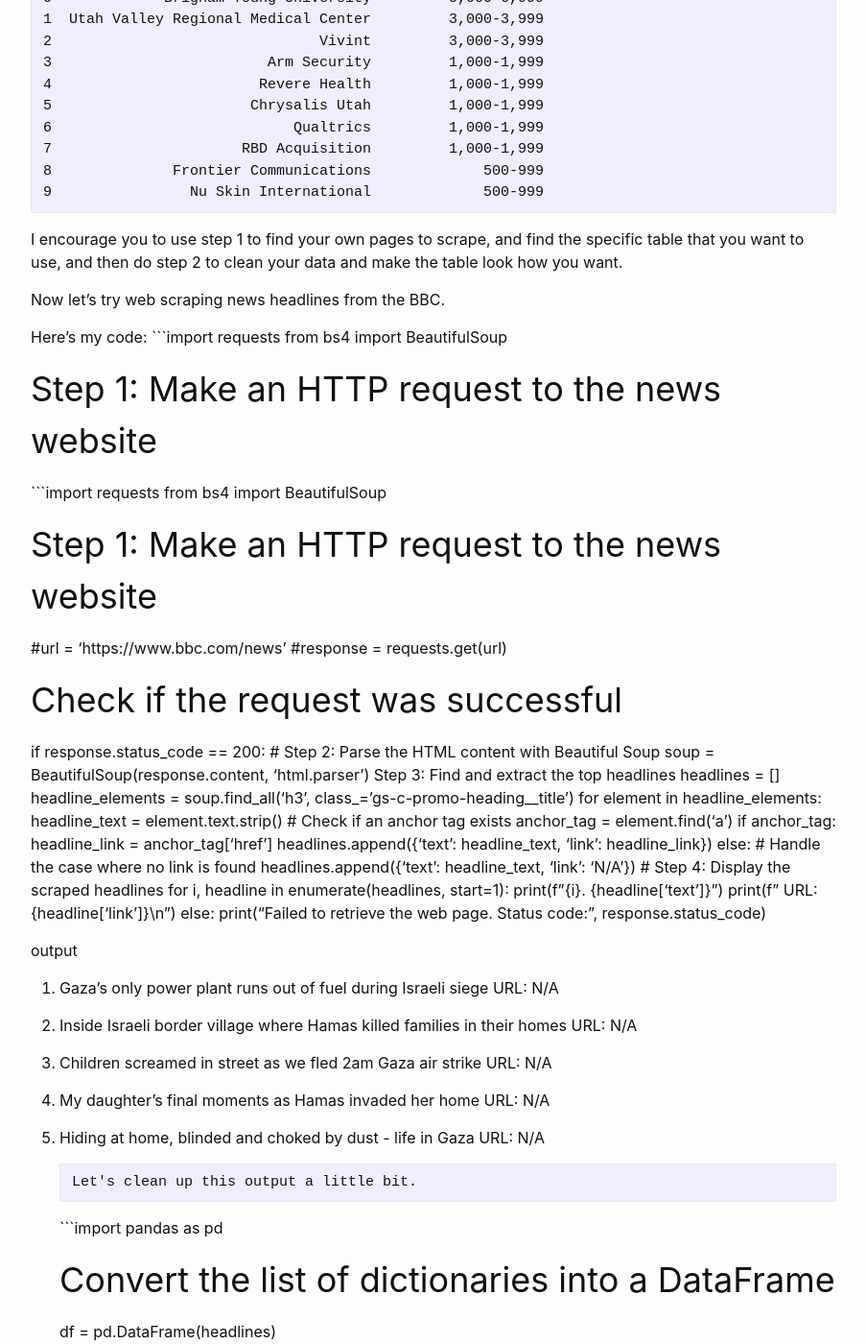
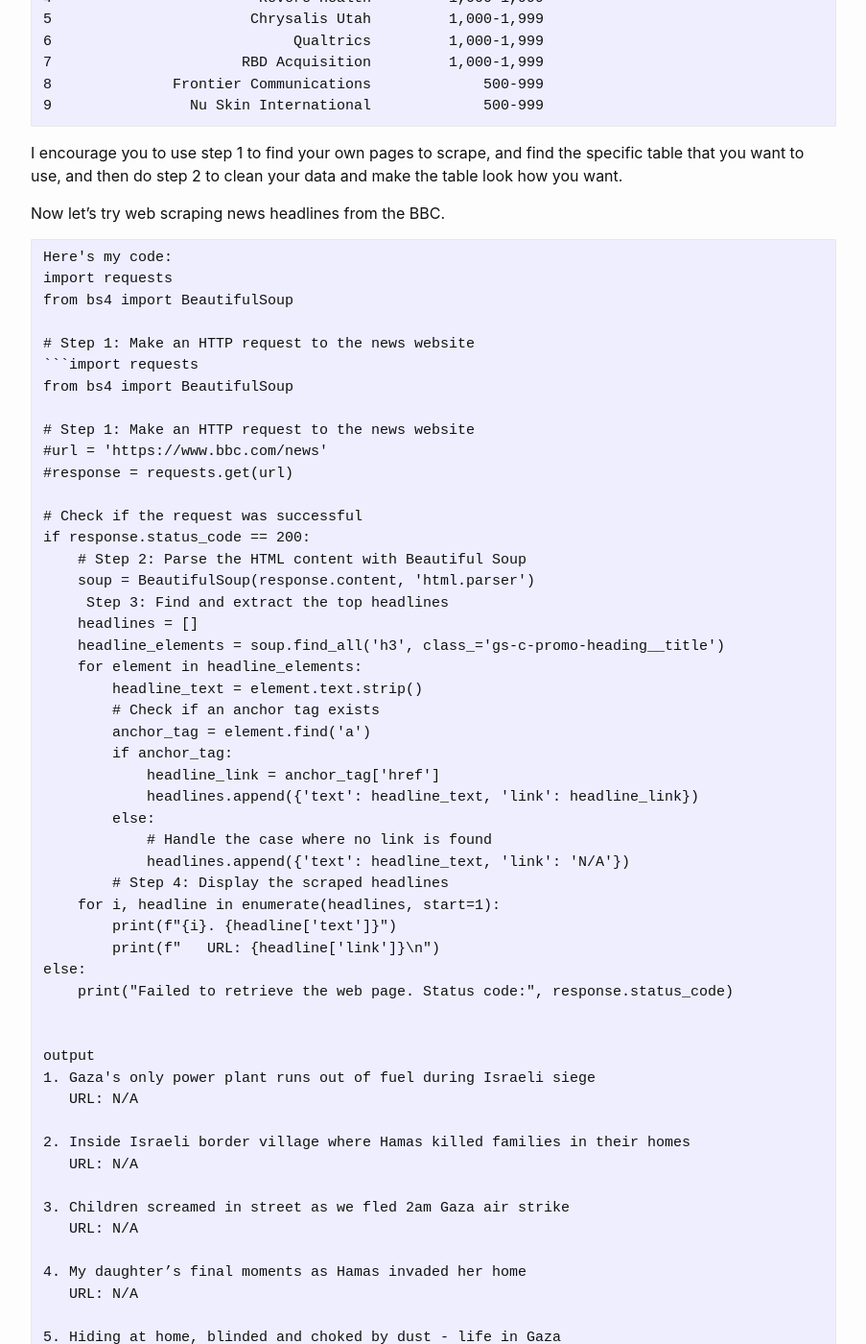
Before and after one commit to bekahwebb/bekahwebb.github.io, a Jekyll site: the page built from _posts/2023-09-01-first-post.md, in a window 1280 px wide and 1400 px high, scrolled down 3366 px. Shown: the whole window at 96% size, without its empty margins (188-1091 px from the left). Built offline with Jekyll 4.4.1, drawn with Linux system fonts in a browser that asks for light colours; comment, search, counter and statistics services are not loaded; some of the changed text lies outside the part shown.

Commit message:
beauty rough d

````diff
--- a/_posts/2023-09-01-first-post.md
+++ b/_posts/2023-09-01-first-post.md
@@ -57,10 +57,6 @@
 df['Top speed'] = df['Top speed'].apply(lambda x: re.findall('\d+\.?\d*', x)[0])
 df['Top speed'] = df['Top speed'].astype(float)
 print(df.head())
-
-
-
-
 
 output
     Year       Make and model  Top speed Number built
@@ -129,8 +125,9 @@
 
 Now let's try web scraping news headlines from the BBC.
 
+```
 Here's my code:
-```import requests
+import requests
 from bs4 import BeautifulSoup
 
 # Step 1: Make an HTTP request to the news website
@@ -183,7 +180,7 @@
    URL: N/A
 ```
 Let's clean up this output a little bit.
-```
+
 ```import pandas as pd
 # Convert the list of dictionaries into a DataFrame
 df = pd.DataFrame(headlines)
@@ -197,13 +194,13 @@
 2  Children screamed in street as we fled 2am Gaz...  N/A
 3  My daughter’s final moments as Hamas invaded h...  N/A
 4  Hiding at home, blinded and choked by dust - l...  N/A
-
 ```
 
 Webscraping is a great tool to use to find data that you don't already have collected.
 
 # Lastly, let's save our scraped data to a csv file.
 Data Storage: In a real project, consider storing the scraped data in a structured format like CSV, JSON, or a database for further analysis.  We'll use our code from our webscraping example we did for step 1 repeated and save the Number of Provo Employees table to a csv file.
+
 ```
 import pandas as pd
 # Rename the 'Employee' column to 'Number of Employees'
@@ -214,7 +211,6 @@
 print(df)
 # Save the modified DataFrame to a CSV file
 df.to_csv('employee_data.csv', index=False)
-``
 ```
 Conclusion: Beautiful soup is a great library to use in python to webscrape.  Web scraping can be fun, and the actual scraping does not require too much effort but the cleaning can be trickier and requires more effort.  I have provided a cheat sheet for you to use to try out some more of your own web scraping here. {https://colab.research.google.com/drive/1RkSNKqSQ0secm5wEArBssNVQh0SQ1yLR#scrollTo=e5t-IL_NjXkt}
 Have a beautiful time using beautiful soup for your webscraping needs.
````
